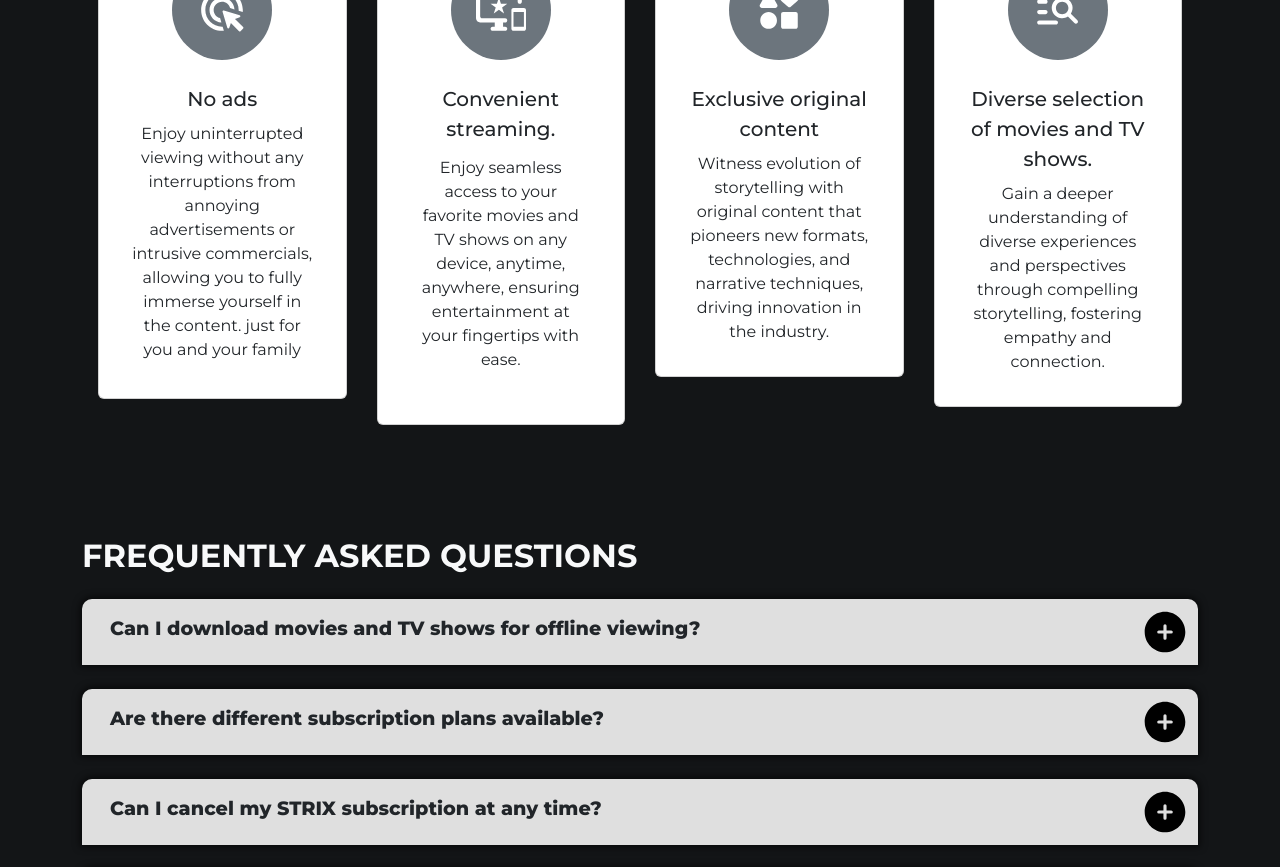
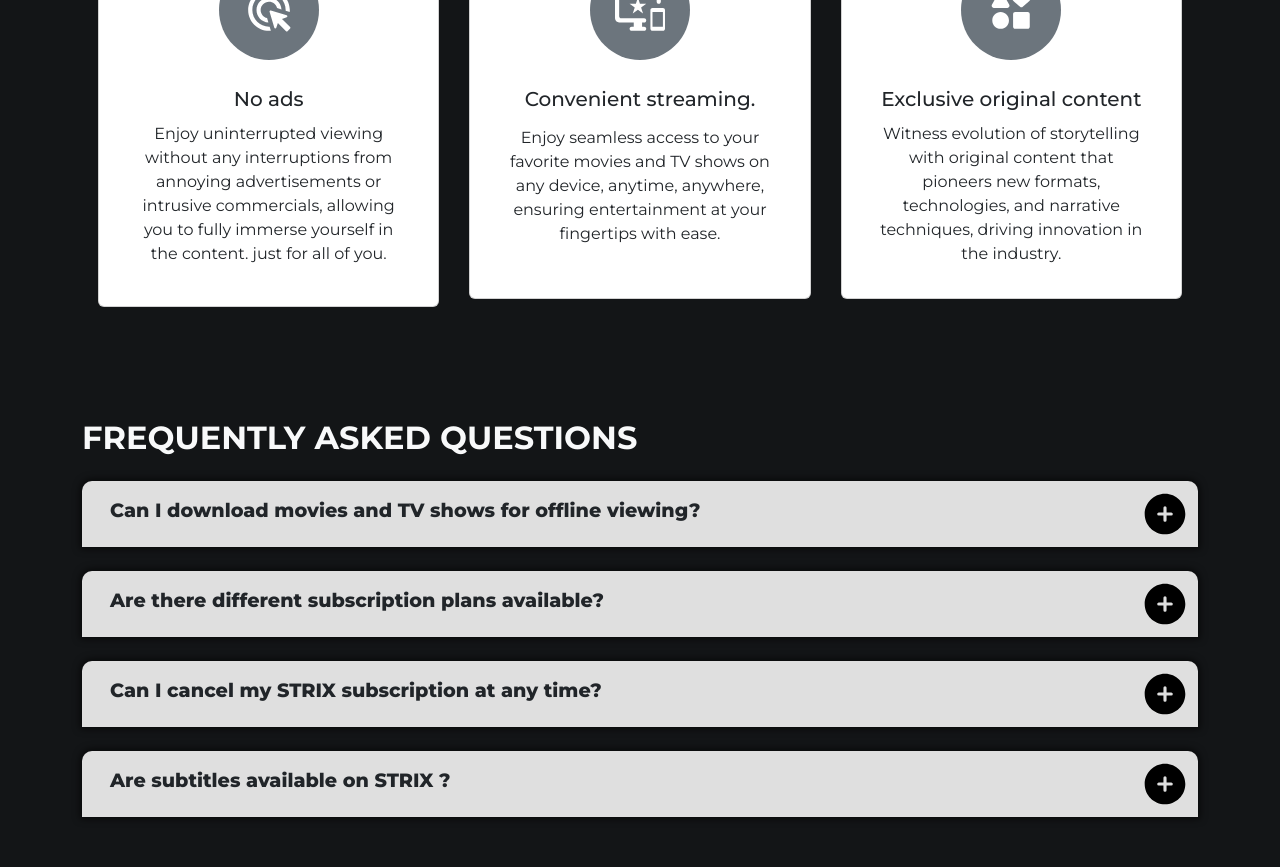
Before and after one commit to Markjonel02/STRIX, a React (Vite) app: page /about in a window 1280 px wide. Shown: the part 1560-2427 px from the top of the page. Built offline with nearby package versions, Linux system fonts and the light colour scheme.

Commit message:
modified:   .gitignore 	modified:   src/assets/pages/About.tsx

```diff
--- a/src/assets/pages/About.tsx
+++ b/src/assets/pages/About.tsx
@@ -39,18 +39,19 @@ const About = () => {
       spaceBetween: 25,
     },
     // when window width is >= 1366px
-    1366: {
-      slidesPerView: 1.2,
-      spaceBetween: 30,
-    },
+
     // when window width is >= 992px
     992: {
       slidesPerView: 2.3,
       spaceBetween: 30,
-      padding: 5,
     },
+
     // when window width is >= 1200px
     1200: {
+      slidesPerView: 3,
+      spaceBetween: 30,
+    },
+    1366: {
       slidesPerView: 4,
       spaceBetween: 30,
     },
@@ -272,11 +273,11 @@ const About = () => {
                       <p className="card-title text-center  fs-5 fw-medium">
                         No ads
                       </p>
-                      <p className="card-text text-center mb-1">
+                      <p className="card-text text-center mb-2">
                         Enjoy uninterrupted viewing without any interruptions
                         from annoying advertisements or intrusive commercials,
                         allowing you to fully immerse yourself in the content.
-                        just for you and your family
+                        just for all of you.
                       </p>
                     </div>
                   </div>
```
Also changed, not shown: 1 other file (tests, documents, lock files or other folders).
